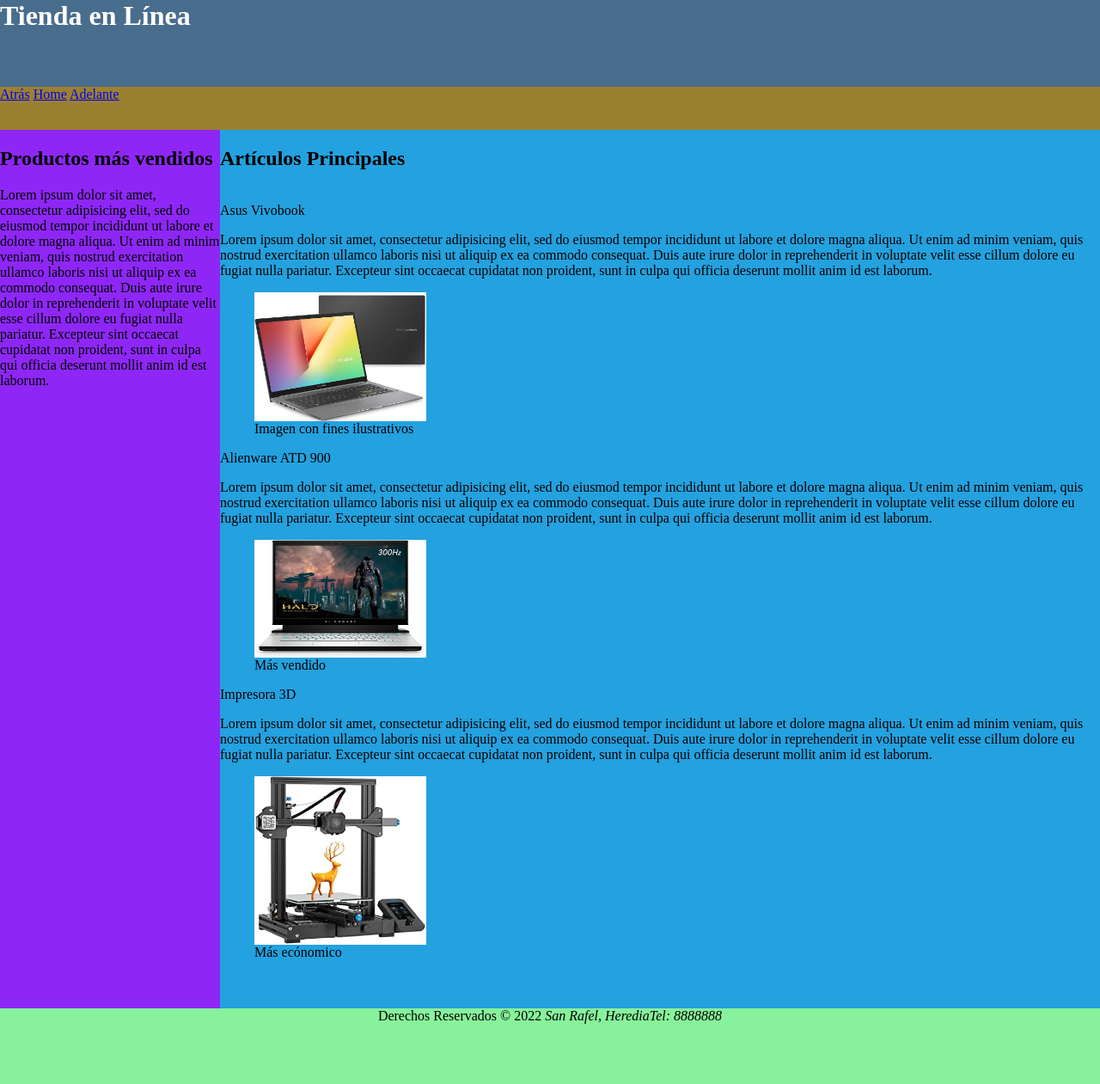
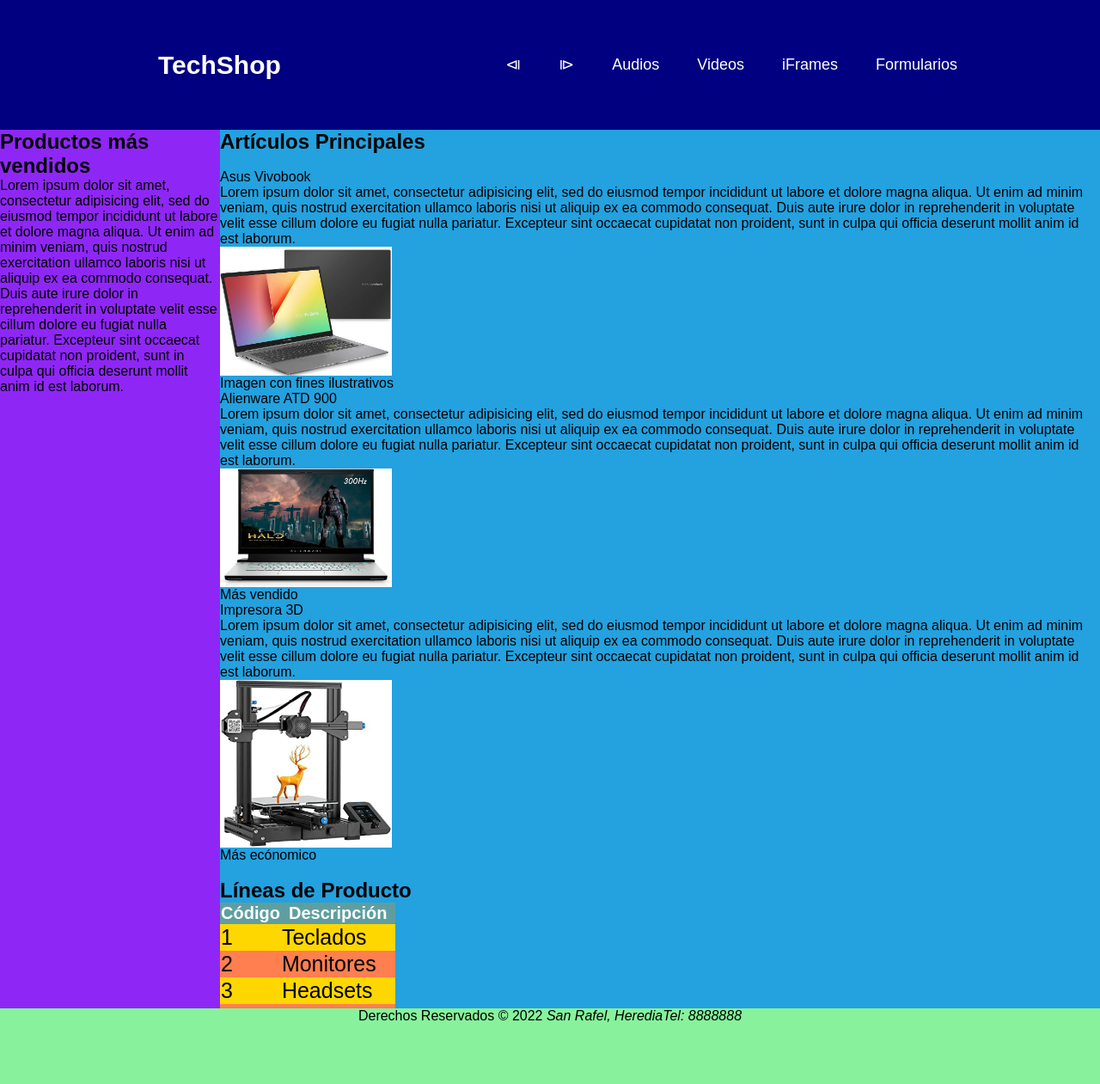
Before and after one commit to MelSinH23/Tienda_V, a Spring Boot app: page / in a window 1280 px wide. Shown: the whole page at 86% size. Run offline with Spring Boot 4, Linux system fonts and the light colour scheme.

Commit message:
Me faltó la parte del navegador en el commit anterior

```diff
--- /dev/null
+++ b/src/main/resources/static/css/menu.css
@@ -0,0 +1,50 @@
+* {
+    margin: 0;
+    box-sizing: border-box;
+}
+body {
+    font-family: sans-serif;
+    padding: 90px 20px 0;
+}
+.header {
+    background-color: navy;
+    height: 12%;
+    position: fixed;
+    top: 0;
+    left: 0;
+    width: 100%;
+}
+.nav {
+    display: flex;
+    justify-content: space-between;
+    max-width: 992px;
+    margin: 0 auto;
+}
+.nav-link {
+    color: white;
+    text-decoration: none;
+}
+.logo {
+    font-size: 30px;
+    font-weight: bold;
+    padding: 0 40px;
+    line-height: 12vh;
+}
+.nav-menu {
+    display: flex;
+    margin-left: 40px;
+    list-style: none;
+}
+.nav-menu-item {
+    font-size: 18px;
+    margin: 0 10px;
+    line-height: 12vh;
+}
+.nav-menu-link {
+    padding: 8px 12px;
+    border-radius: 4px;
+}
+.nav-menu-item:hover {
+    background-color: cornflowerblue;
+    transition: 0.5s;
+}
--- a/src/main/resources/static/index.html
+++ b/src/main/resources/static/index.html
@@ -3,18 +3,22 @@
         <title>TechShop</title>
         <meta charset="UTF-8">
         <link href="css/estilos.css" rel="stylesheet" type="text/css"/>
+        <link href="css/menu.css" rel="stylesheet" type="text/css"/>
     </head>
     <body>
-        <header id="encabezado">
-            <h1>Tienda en Línea</h1>
-            <br>
+        <header class="header">
+            <nav class="nav">
+                <a href="index.html" class="logo nav-link">TechShop </a>
+                <ul class="nav-menu">
+                    <li class="nav-menu-item"><a class="nav-menu-link nav-link" href="ejemplo9.html">&LeftTriangleBar;</a></li>
+                    <li class="nav-menu-item"><a class="nav-menu-link nav-link" href="ejemplo2.html">&RightTriangleBar;</a></li>
+                    <li class="nav-menu-item"><a class="nav-menu-link nav-link" href="audios.html">Audios</a></li>
+                    <li class="nav-menu-item"><a class="nav-menu-link nav-link" href="videos.html">Videos</a></li>
+                    <li class="nav-menu-item"><a class="nav-menu-link nav-link" href="iframes.html">iFrames</a></li>
+                    <li class="nav-menu-item"><a class="nav-menu-link nav-link" href="formularios.html">Formularios</a></li>
+                </ul>
+            </nav>
         </header>
-
-        <nav id="menu">
-            <a href="ejemlo9.html">Atrás</a>
-            <a href="index.html">Home</a>
-            <a href="ejemplo2.html">Adelante</a>
-        </nav>
 
         <aside id="barraLateral">
             <h2>Productos más vendidos</h2>
```
